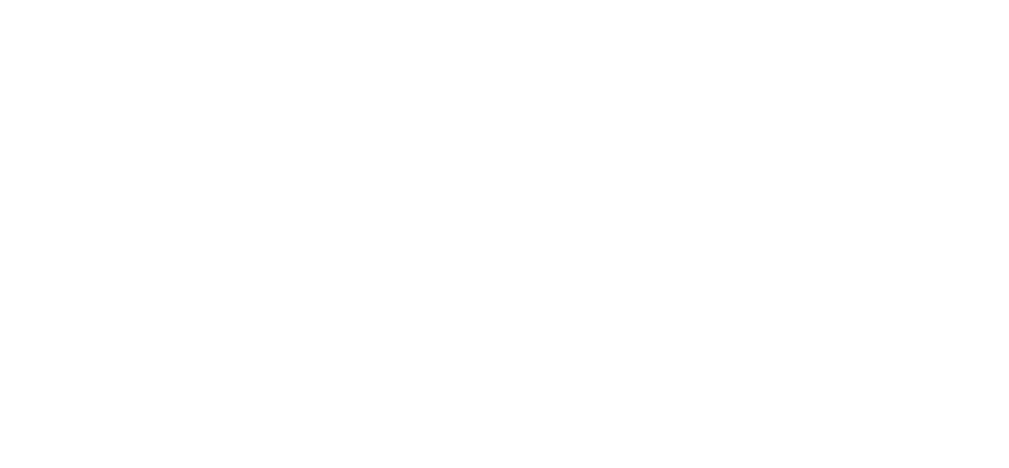
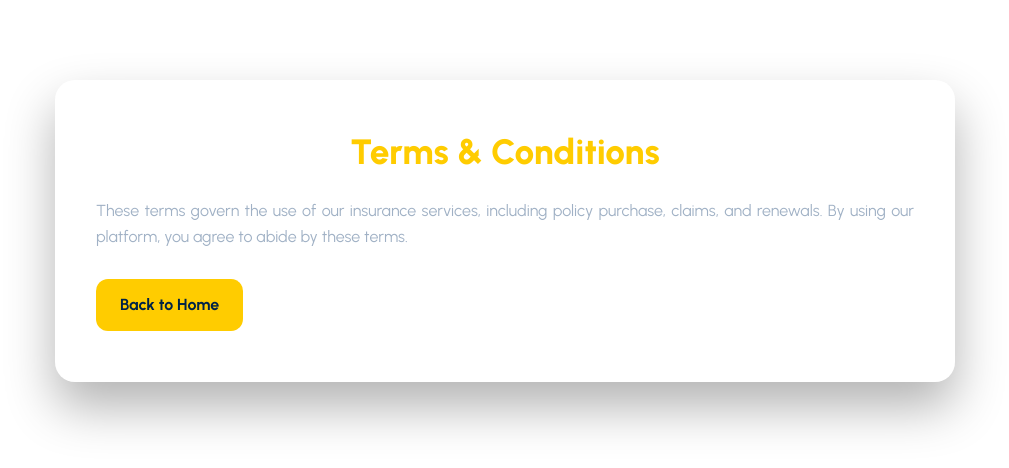
Before and after one commit to Kaushik-2802/Insurance_portal, a React (Vite) app: page /terms in a window 1280 px wide. Before the commit this address had no page. Shown: the top 468 px of the page, without its empty margins (135-1144 px from the left). Built offline with nearby package versions, Linux system fonts and the light colour scheme.

Commit message:
modifications in header and footer

```diff
--- a/src/App.jsx
+++ b/src/App.jsx
@@ -16,6 +16,9 @@
 import CalculatePremium from './pages/CalculatePremium'
 import ForgotPassword from './pages/ForgotPassword'
 import ResetPassword from './pages/ResetPassword'
+import PrivacyPolicy from './components/PrivacyPolicy'
+import Compliance from './components/Compliance'
+import Terms from './components/Terms'
 import './App.css'
 
 function App() {
@@ -37,6 +40,9 @@
         <Route path="/calculate-premium" element={<CalculatePremium />} />
         <Route path="/forgot" element={<ForgotPassword />} />
         <Route path='/reset-password' element={<ResetPassword />} />
+        <Route path='/privacy' element={<PrivacyPolicy />} />
+        <Route path='/terms' element={<Terms />} />
+        <Route path='/compliance' element={<Compliance />} />
       </Routes>
     </BrowserRouter>
   )
--- /dev/null
+++ b/src/components/Compliance.css
@@ -0,0 +1,63 @@
+/* Compliance Page Styling */
+.legal-page {
+  max-width: 900px;
+  margin: 80px auto;
+  padding: 50px 40px;
+  background: rgba(255, 255, 255, 0.05);
+  backdrop-filter: blur(20px);
+  border: 1px solid rgba(255, 255, 255, 0.1);
+  border-radius: 20px;
+  box-shadow: 0 25px 50px rgba(0, 0, 0, 0.3);
+  font-family: "Urbanist", sans-serif;
+  color: #fff;
+  text-align: left;
+  animation: fadeIn 0.8s ease-in-out;
+}
+
+.legal-page h1 {
+  font-size: 2.2rem;
+  font-weight: 800;
+  margin-bottom: 25px;
+  color: #ffcc00; /* accent gold */
+  text-align: center;
+}
+
+.legal-page p {
+  font-size: 1rem;
+  line-height: 1.6;
+  color: #a0b1c5;
+  margin-bottom: 30px;
+  text-align: justify;
+}
+
+/* Back Button */
+.legal-page button {
+  display: inline-block;
+  padding: 14px 24px;
+  background: #ffcc00;
+  color: #002347; /* primary navy */
+  border: none;
+  border-radius: 12px;
+  font-weight: 700;
+  cursor: pointer;
+  transition: all 0.3s ease;
+}
+
+.legal-page button:hover {
+  background: #fff;
+  color: #002347;
+  transform: translateY(-2px);
+  box-shadow: 0 10px 20px rgba(255, 204, 0, 0.3);
+}
+
+/* Fade-in animation */
+@keyframes fadeIn {
+  from {
+    opacity: 0;
+    transform: translateY(15px);
+  }
+  to {
+    opacity: 1;
+    transform: translateY(0);
+  }
+}
--- /dev/null
+++ b/src/components/Compliance.jsx
@@ -0,0 +1,17 @@
+import React from "react";
+import { useNavigate } from "react-router-dom";
+import "./Compliance.css"
+
+export default function Compliance() {
+  const navigate = useNavigate();
+  return (
+    <div className="legal-page">
+      <h1>Compliance</h1>
+      <p>
+        LTI Insurance operates under strict compliance with IRDAI and other regulatory
+        bodies to ensure transparency, fairness, and customer protection.
+      </p>
+      <button onClick={() => navigate("/")}>Back to Home</button>
+    </div>
+  );
+}
--- a/src/components/Header.jsx
+++ b/src/components/Header.jsx
@@ -13,9 +13,9 @@
         <ul>
           {/* <li><Link to="/two-wheeler">Two-Wheeler Insurance</Link></li>
           <li><Link to="/four-wheeler">Four-Wheeler Insurance</Link></li> */}
-          <li><Link to="/about">About Us</Link></li>
-          <li><Link to="/contact">Contact Us</Link></li>
-          <li><Link to="/help">Help</Link></li>
+          <li><a href="#about">About Us</a></li>
+          <li><a href="#contact">Contact Us</a></li>
+          <li><a href="#help">Help</a></li>
           <li><Link to="/login">Login</Link></li>
         </ul>
       </nav>
--- /dev/null
+++ b/src/components/PrivacyPolicy.css
@@ -0,0 +1,63 @@
+/* Privacy Policy Page Styling */
+.legal-page {
+  max-width: 900px;
+  margin: 80px auto;
+  padding: 50px 40px;
+  background: rgba(255, 255, 255, 0.05);
+  backdrop-filter: blur(20px);
+  border: 1px solid rgba(255, 255, 255, 0.1);
+  border-radius: 20px;
+  box-shadow: 0 25px 50px rgba(0, 0, 0, 0.3);
+  font-family: "Urbanist", sans-serif;
+  color: #fff;
+  text-align: left;
+  animation: fadeIn 0.8s ease-in-out;
+}
+
+.legal-page h1 {
+  font-size: 2.2rem;
+  font-weight: 800;
+  margin-bottom: 25px;
+  color: #ffcc00; /* accent gold */
+  text-align: center;
+}
+
+.legal-page p {
+  font-size: 1rem;
+  line-height: 1.6;
+  color: #a0b1c5;
+  margin-bottom: 30px;
+  text-align: justify;
+}
+
+/* Back Button */
+.legal-page button {
+  display: inline-block;
+  padding: 14px 24px;
+  background: #ffcc00;
+  color: #002347; /* primary navy */
+  border: none;
+  border-radius: 12px;
+  font-weight: 700;
+  cursor: pointer;
+  transition: all 0.3s ease;
+}
+
+.legal-page button:hover {
+  background: #fff;
+  color: #002347;
+  transform: translateY(-2px);
+  box-shadow: 0 10px 20px rgba(255, 204, 0, 0.3);
+}
+
+/* Fade-in animation */
+@keyframes fadeIn {
+  from {
+    opacity: 0;
+    transform: translateY(15px);
+  }
+  to {
+    opacity: 1;
+    transform: translateY(0);
+  }
+}
--- /dev/null
+++ b/src/components/PrivacyPolicy.jsx
@@ -0,0 +1,17 @@
+import React from "react";
+import { useNavigate } from "react-router-dom";
+import "./PrivacyPolicy.css"
+
+export default function PrivacyPolicy() {
+  const navigate = useNavigate();
+  return (
+    <div className="legal-page">
+      <h1>Privacy Policy</h1>
+      <p>
+        At LTI Insurance, we value your privacy. This page outlines how we collect,
+        use, and protect your personal information in compliance with IRDAI regulations.
+      </p>
+      <button onClick={() => navigate("/")}>Back to Home</button>
+    </div>
+  );
+}
--- /dev/null
+++ b/src/components/Terms.css
@@ -0,0 +1,63 @@
+/* Terms & Conditions Page Styling */
+.legal-page {
+  max-width: 900px;
+  margin: 80px auto;
+  padding: 50px 40px;
+  background: rgba(255, 255, 255, 0.05);
+  backdrop-filter: blur(20px);
+  border: 1px solid rgba(255, 255, 255, 0.1);
+  border-radius: 20px;
+  box-shadow: 0 25px 50px rgba(0, 0, 0, 0.3);
+  font-family: "Urbanist", sans-serif;
+  color: #fff;
+  text-align: left;
+  animation: fadeIn 0.8s ease-in-out;
+}
+
+.legal-page h1 {
+  font-size: 2.2rem;
+  font-weight: 800;
+  margin-bottom: 25px;
+  color: #ffcc00; /* accent gold */
+  text-align: center;
+}
+
+.legal-page p {
+  font-size: 1rem;
+  line-height: 1.6;
+  color: #a0b1c5;
+  margin-bottom: 30px;
+  text-align: justify;
+}
+
+/* Back Button */
+.legal-page button {
+  display: inline-block;
+  padding: 14px 24px;
+  background: #ffcc00;
+  color: #002347; /* primary navy */
+  border: none;
+  border-radius: 12px;
+  font-weight: 700;
+  cursor: pointer;
+  transition: all 0.3s ease;
+}
+
+.legal-page button:hover {
+  background: #fff;
+  color: #002347;
+  transform: translateY(-2px);
+  box-shadow: 0 10px 20px rgba(255, 204, 0, 0.3);
+}
+
+/* Fade-in animation */
+@keyframes fadeIn {
+  from {
+    opacity: 0;
+    transform: translateY(15px);
+  }
+  to {
+    opacity: 1;
+    transform: translateY(0);
+  }
+}
--- /dev/null
+++ b/src/components/Terms.jsx
@@ -0,0 +1,17 @@
+import React from "react";
+import { useNavigate } from "react-router-dom";
+import "./Terms.css"
+
+export default function Terms() {
+  const navigate = useNavigate();
+  return (
+    <div className="legal-page">
+      <h1>Terms & Conditions</h1>
+      <p>
+        These terms govern the use of our insurance services, including policy purchase,
+        claims, and renewals. By using our platform, you agree to abide by these terms.
+      </p>
+      <button onClick={() => navigate("/")}>Back to Home</button>
+    </div>
+  );
+}
--- a/src/pages/Home.css
+++ b/src/pages/Home.css
@@ -1,3 +1,8 @@
+html {
+  scroll-behavior: smooth;
+}
+
+
 :root {
   --primary-blue: #003366;
   --accent-gold: #ffcc00;
@@ -181,7 +186,7 @@
   display: flex;
   align-items: center;
   justify-content: center;
-  color: white;
+  color: rgb(11, 11, 11);
   transition: 0.3s;
 }
 
@@ -189,3 +194,51 @@
   background: var(--accent-gold);
   color: var(--primary-blue);
 }
+
+/* Help Section */
+.help-section {
+  background: rgba(255, 255, 255, 0.05);
+  backdrop-filter: blur(15px);
+  border: 1px solid rgba(255, 255, 255, 0.1);
+  border-radius: 20px;
+  padding: 50px 40px;
+  margin: 60px auto;
+  max-width: 800px;
+  text-align: center;
+  box-shadow: 0 20px 40px rgba(0, 0, 0, 0.2);
+}
+
+.help-section h2 {
+  font-size: 2rem;
+  font-weight: 800;
+  color: #060505;
+  margin-bottom: 20px;
+}
+
+.help-section p {
+  color: #121313;
+  font-size: 1rem;
+  margin-bottom: 30px;
+}
+
+.help-section ul {
+  list-style: none;
+  padding: 0;
+  margin: 0;
+}
+
+.help-section ul li {
+  display: flex;
+  align-items: center;
+  justify-content: center;
+  gap: 12px;
+  font-size: 1rem;
+  color: #060606;
+  margin-bottom: 15px;
+}
+
+.help-section ul li i {
+  color: #ffcc00; /* accent gold */
+  font-size: 1.2rem;
+  filter: drop-shadow(0 0 6px rgba(255, 204, 0, 0.4));
+}
```
Also changed, not shown: src/pages/Home.jsx (+92 -28 lines).
